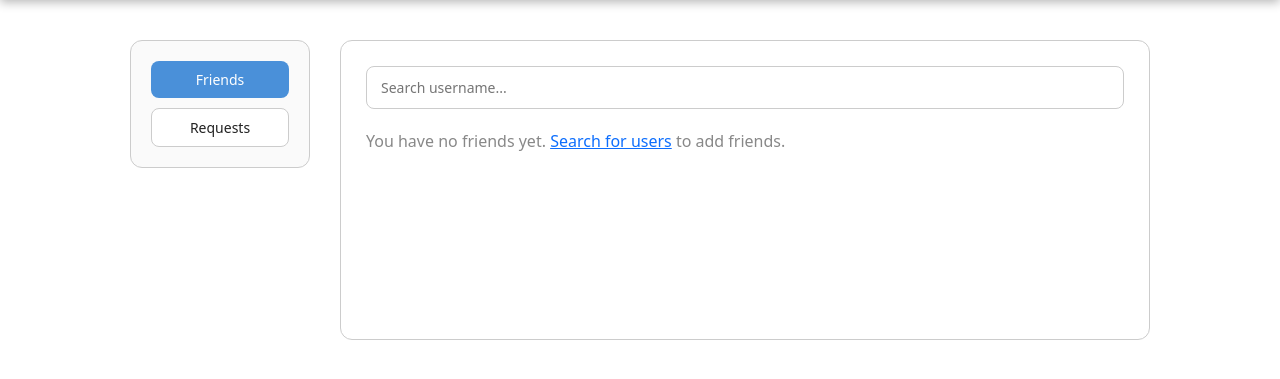
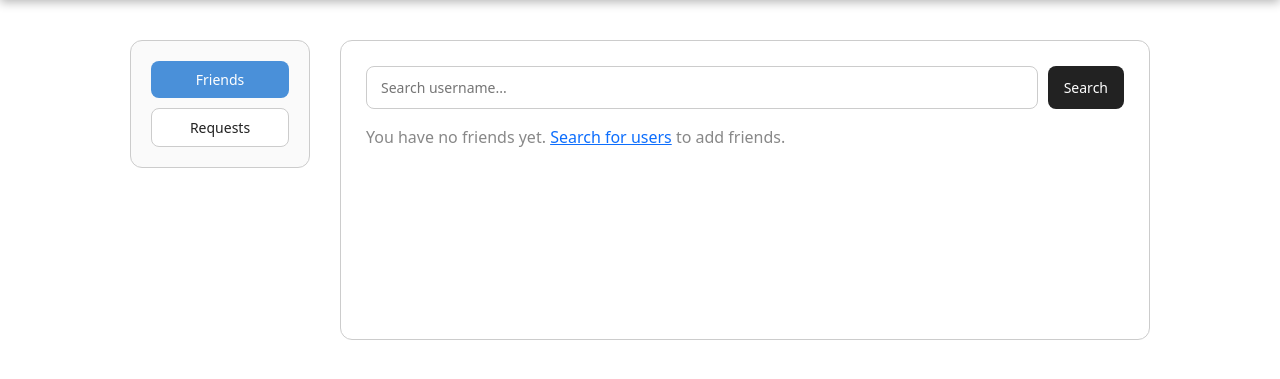
Before and after one commit to danielRuebenacker/Ledger, a Django app: page /social in a window 1280 px wide. Shown: the part 72-451 px from the top of the page. Run offline with Django 3.2, Linux system fonts and the light colour scheme; the visitor is signed in with stand-in values (Sample User, id 1); data comes from the database, SQL or seed files in the repository; data that the repository does not hold is empty.

Commit message:
add social interface and search function

```diff
--- a/teamProject/ledger/views.py
+++ b/teamProject/ledger/views.py
@@ -37,9 +37,41 @@ def social(request):
     for f in received:
         p = f.requester
         friends_list.append({'username': p.user.username, 'streak': 0, 'points': 0})
-    print(friends_list)
-    return render(request, 'social/social.html', {'friends_list': friends_list})
 
+    query = request.GET.get('q', '').strip()
+    search_results = []
+    if query:
+        profiles = UserProfile.objects.exclude(id=current_profile.id).filter(
+            user__username__icontains=query
+        )
+        for profile in profiles:
+            friendship = Friendship.objects.filter(
+                requester=current_profile, requested=profile
+            ).first() or Friendship.objects.filter(
+                requester=profile, requested=current_profile
+            ).first()
+
+            if friendship:
+                if friendship.status == Friendship.PENDING:
+                    button_state = 'pending'
+                elif friendship.status == Friendship.ACCEPTED:
+                    button_state = 'friends'
+                else:
+                    button_state = 'add'
+            else:
+                button_state = 'add'
+
+            search_results.append({
+                'id': profile.id,
+                'username': profile.user.username,
+                'button_state': button_state,
+            })
+
+    return render(request, 'social/social.html', {
+        'friends_list': friends_list,
+        'search_results': search_results,
+        'query': query,
+    })
 
 @login_required
 def friends(request):
--- a/teamProject/templates/social/social.html
+++ b/teamProject/templates/social/social.html
@@ -19,15 +19,11 @@
 
         <div style="flex: 1; border: 1px solid #ccc; border-radius: 12px; padding: 25px; background-color: #fff; min-height: 300px;">
 
-            <div style="margin-bottom: 20px;">
-                <input
-                    type="text"
-                    placeholder="Search username..."
-                    id="sidebar-search"
-                    style="width: 100%; padding: 10px 14px; border: 1px solid #ccc; border-radius: 8px; font-size: 14px; box-sizing: border-box;"
-                    onkeydown="if(event.key==='Enter') window.location.href='{% url 'ledger:search' %}?q='+this.value"
-                >
-            </div>
+            <form method="get" action="" style="margin-bottom: 16px; display: flex; gap: 10px;">
+                <input type="text" name="q" value="{{ query }}" placeholder="Search username..."
+                    style="flex: 1; padding: 10px 14px; border: 1px solid #ccc; border-radius: 8px; font-size: 14px; box-sizing: border-box;">
+                <button type="submit" style="padding: 10px 16px; background-color: #222; color: white; border: none; border-radius: 8px; font-size: 14px; cursor: pointer;">Search</button>
+            </form>
 
             {% if friends_list %}
                 {% for friend in friends_list %}
```
